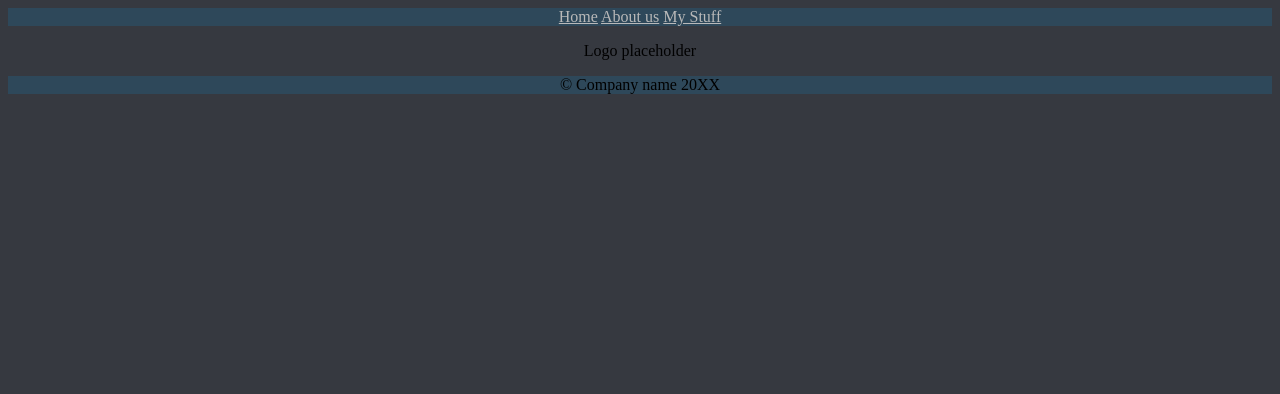
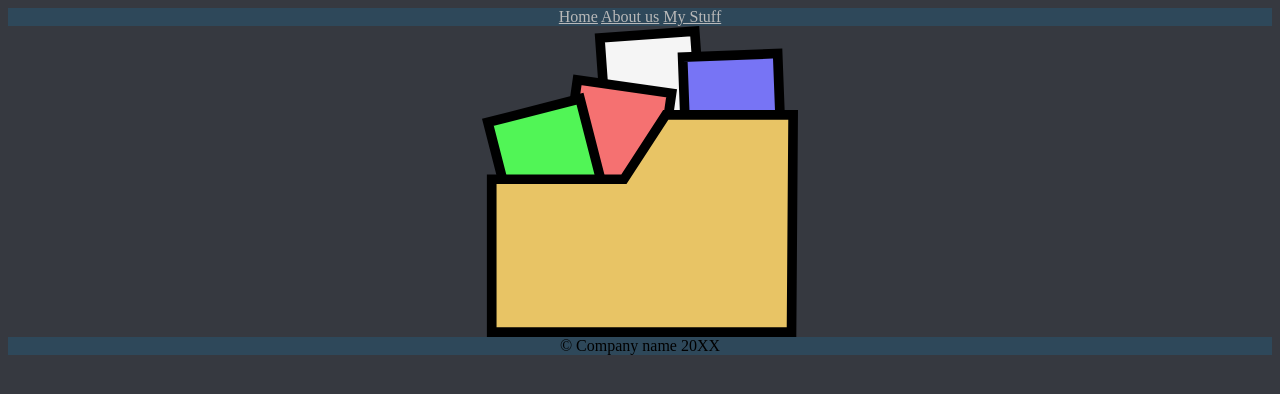
Before and after one commit to wobay2003-alt/wdd130-Johnson, a plain HTML site: page index.html in a window 1280 px wide. Drawn offline with Linux system fonts and the light colour scheme.

Commit message:
Update index.html

```diff
--- a/index.html
+++ b/index.html
@@ -3,7 +3,7 @@
 <head>
     <meta charset="UTF-8">
     <meta name="viewport" content="width=device-width, initial-scale=1.0">
-      <link rel="stylesheet" href="styles/styles.css"/>
+    <link rel="stylesheet" href="styles/styles.css"/>
     <title>Jake Johnson</title>
 </head>
 <body>
@@ -12,7 +12,7 @@
         <a href="aboutUs.html">About us</a>
         <a href="myStuff.html">My Stuff</a>
     </nav>
-    <p>Logo placeholder</p>
+    <img src="images/webLogo.svg" alt="logo">
     <footer>&copy; Company name 20XX</footer>
 </body>
 </html>
```
